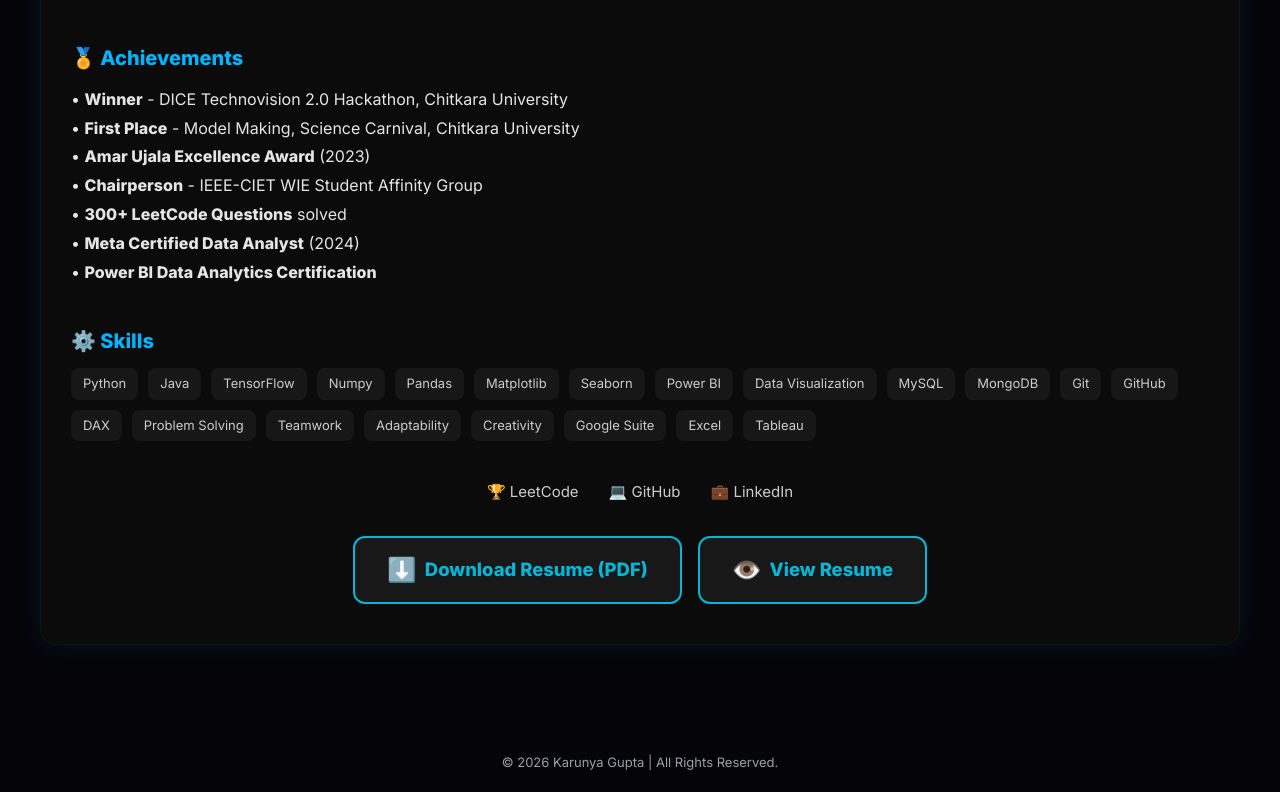
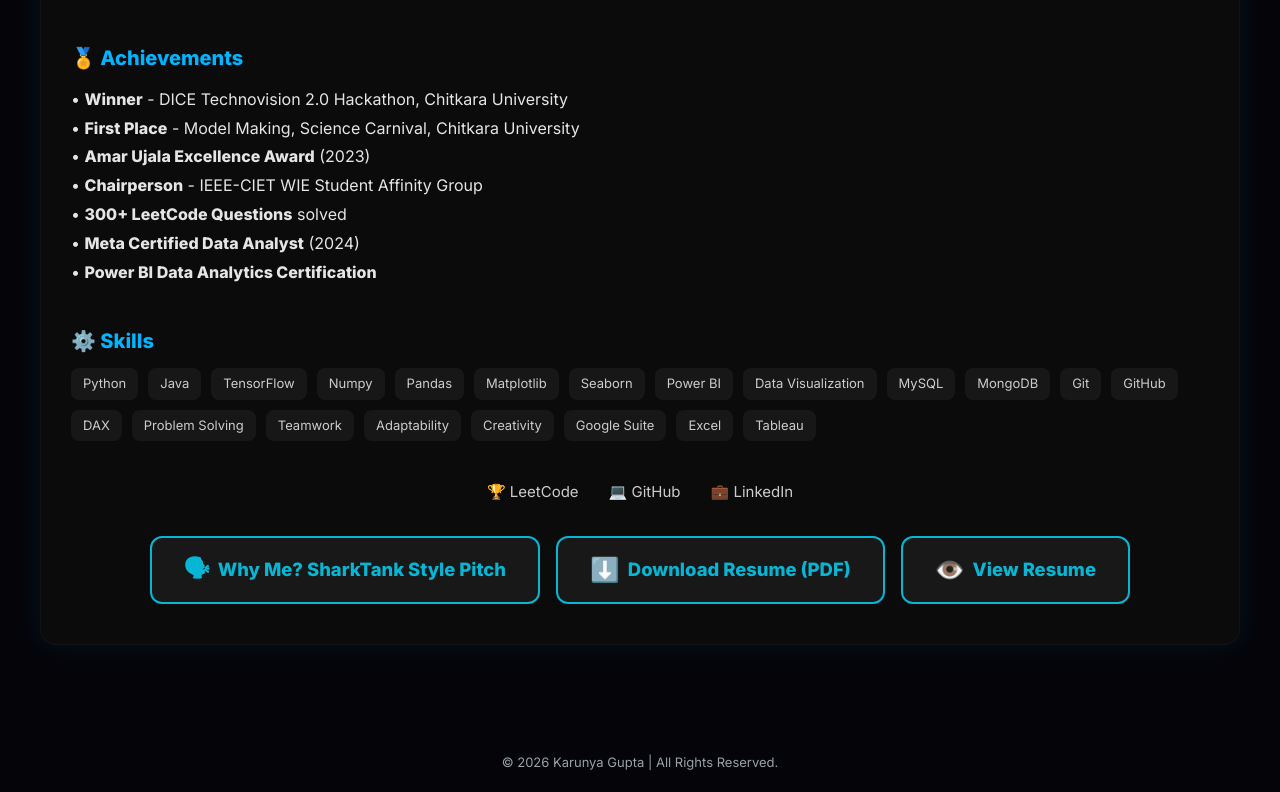
Before and after one commit to KarunyaGupta/Portfolio, a React (Vite) app: page /resume in a window 1280 px wide. Shown: the part 1230-2022 px from the top of the page. Built offline with nearby package versions, Linux system fonts and the light colour scheme; the HTML template or start-up script is replaced by a standard one.

Commit message:
add sharktank pitch

```diff
--- a/src/App.jsx
+++ b/src/App.jsx
@@ -36,6 +36,7 @@
           <Route path="/blog" element={<Blog />} />
           <Route path="/resume" element={<Resume />} />
           <Route path="/about" element={<About />} /> {/* ✅ fixed lowercase */}
+          {/* <Route path="/WhyMe" element={<WhyMe />} /> */}
           <Route path="/contact" element={<Contact />} />
           <Route path="/experience" element={<Experience />} />
           <Route path="*" element={<NotFound />} />
--- a/src/components/Navbar.jsx
+++ b/src/components/Navbar.jsx
@@ -13,6 +13,7 @@
   { label: "Blog", to: "/blog", snackbar: "Blog Section" },
   { label: "Resume", to: "/resume", snackbar: "Resume Section" },
   { label: "About Me", to: "/about", snackbar: "About Me Section" },
+  // { label: "Why Me?", to: "/WhyMe", snackbar: "Why Me Section" },
   { label: "Contact", to: "/contact", snackbar: "Contact Section" },
 ];
 
--- a/src/pages/Resume.jsx
+++ b/src/pages/Resume.jsx
@@ -322,6 +322,31 @@
           }}
         >
           <motion.a
+            href="/What_makes_me_unique.pdf"
+            target="_blank"
+            rel="noopener noreferrer"
+            className="btn code-btn"
+            whileHover={{ scale: 1.08 }}
+            style={{
+              display: 'flex',
+              alignItems: 'center',
+              gap: 8,
+              padding: '14px 32px',
+              borderRadius: 12,
+              fontSize: '1.15rem',
+              textDecoration: 'none',
+              cursor: 'pointer',
+              background: '#181818',
+              color: '#06b6d4',
+              border: '2px solid #06b6d4',
+              fontWeight: 700,
+              transition: 'background 0.2s, color 0.2s',
+            }}
+          >
+            <span style={{ fontSize: "1.3em", textAlign: "center" }}>🗣</span> Why Me? SharkTank Style Pitch
+          </motion.a>
+
+          <motion.a
             href="/Resume.pdf"
             download="Karunya_Gupta_Resume.pdf"
             className="btn code-btn"
```
Also changed, not shown: src/pages/WhyMe.jsx (added, +36 -0 lines), 1 other file (tests, documents, lock files or other folders).
